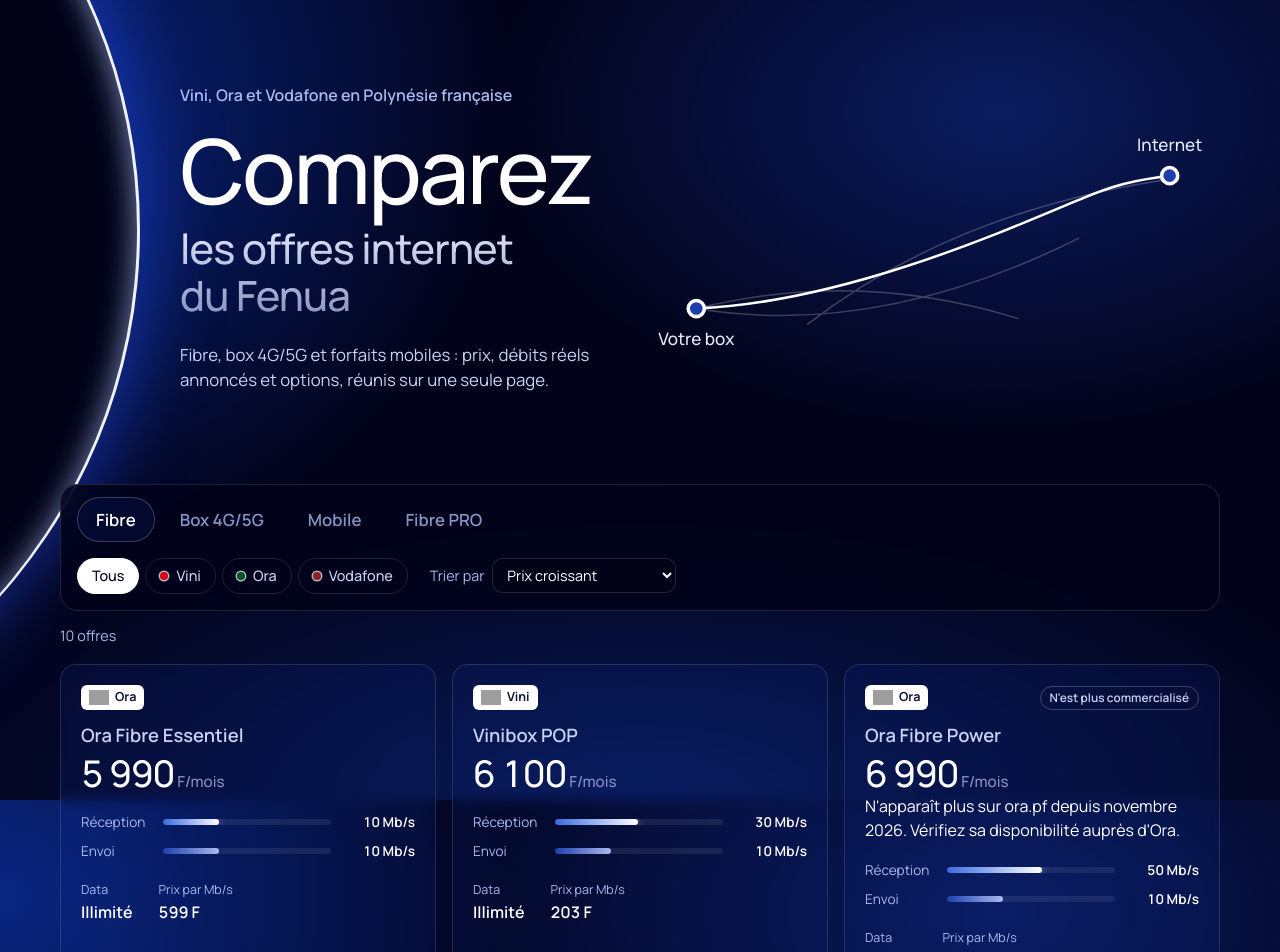
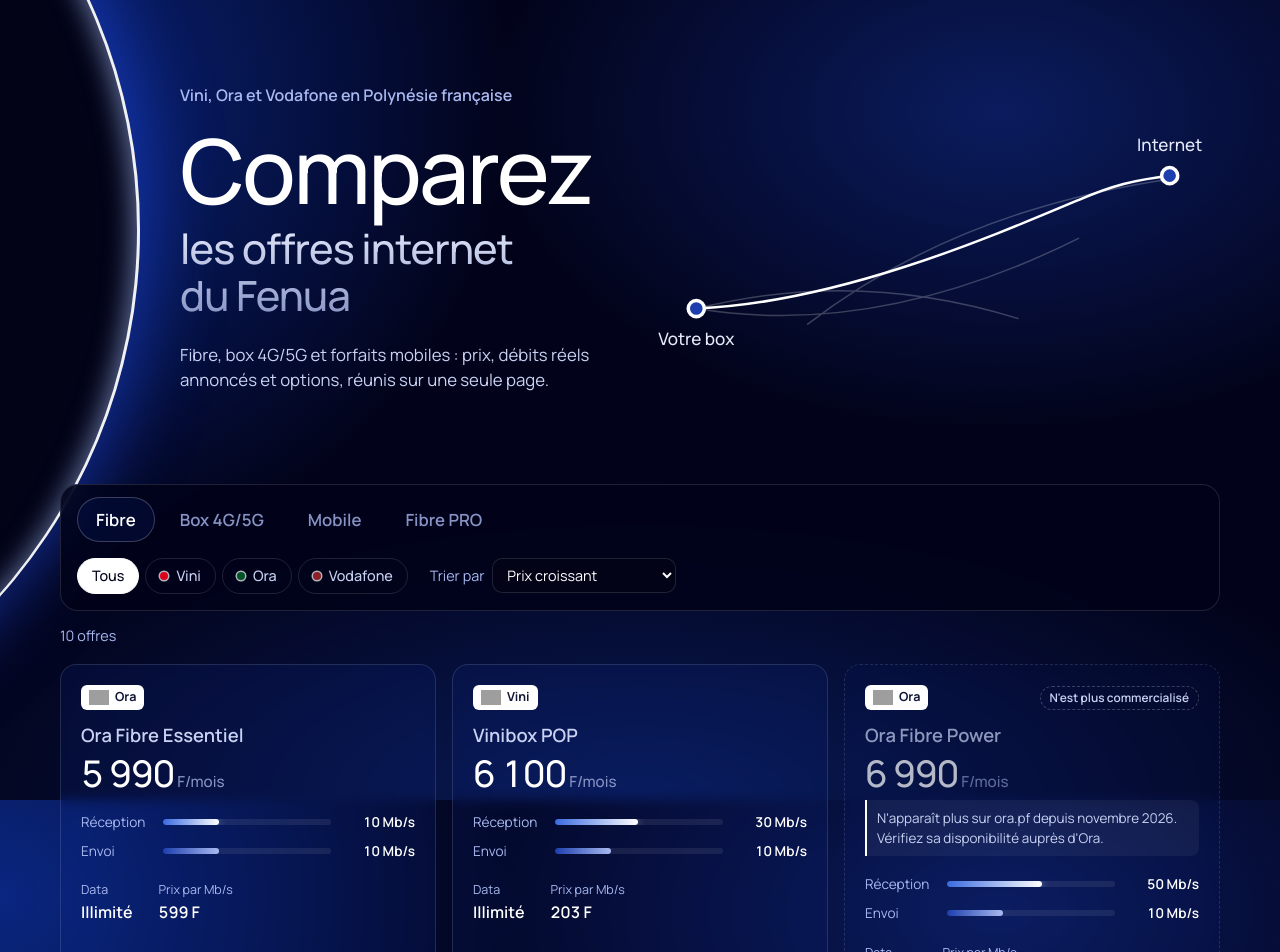
Before and after one commit to Pholda987/comparateur-fai-polynesie, a React (Create React App) app: page / in a window 1280 px wide. Shown: the top 952 px of the page. Built offline with nearby package versions, Linux system fonts and the light colour scheme; grey boxes are pictures that could not be loaded; the HTML template or start-up script is replaced by a standard one.

Commit message:
Add files via upload

```diff
--- a/src/index.css
+++ b/src/index.css
@@ -175,6 +175,10 @@ button, select, input { font: inherit; color: inherit; }
 .op-chip img { height: 15px; max-width: 46px; object-fit: contain; }
 .tags { display: flex; gap: 6px; flex-wrap: wrap; justify-content: flex-end; }
 .tag { font-size: 0.74rem; font-weight: 600; padding: 2px 9px; border-radius: 999px; color: var(--texte-2); border: 1px solid var(--trait-fort); }
+.tag-retired { border-style: dashed; color: var(--texte-2); }
+.offer-retired { border-style: dashed; background: rgba(18, 48, 150, 0.07); }
+.offer-retired .price, .offer-retired .offer-name { opacity: 0.7; }
+.retired-note { color: var(--texte-2); font-size: 0.84rem; margin-top: 6px; padding: 8px 10px; border-left: 2px solid var(--blanc); background: rgba(255, 255, 255, 0.05); border-radius: 0 8px 8px 0; }
 .tag-best { background: var(--bleu); border-color: var(--blanc); color: var(--blanc); }
 
 .offer-name { font-weight: 600; font-size: 1.15rem; line-height: 1.25; color: var(--texte-2); }
```
